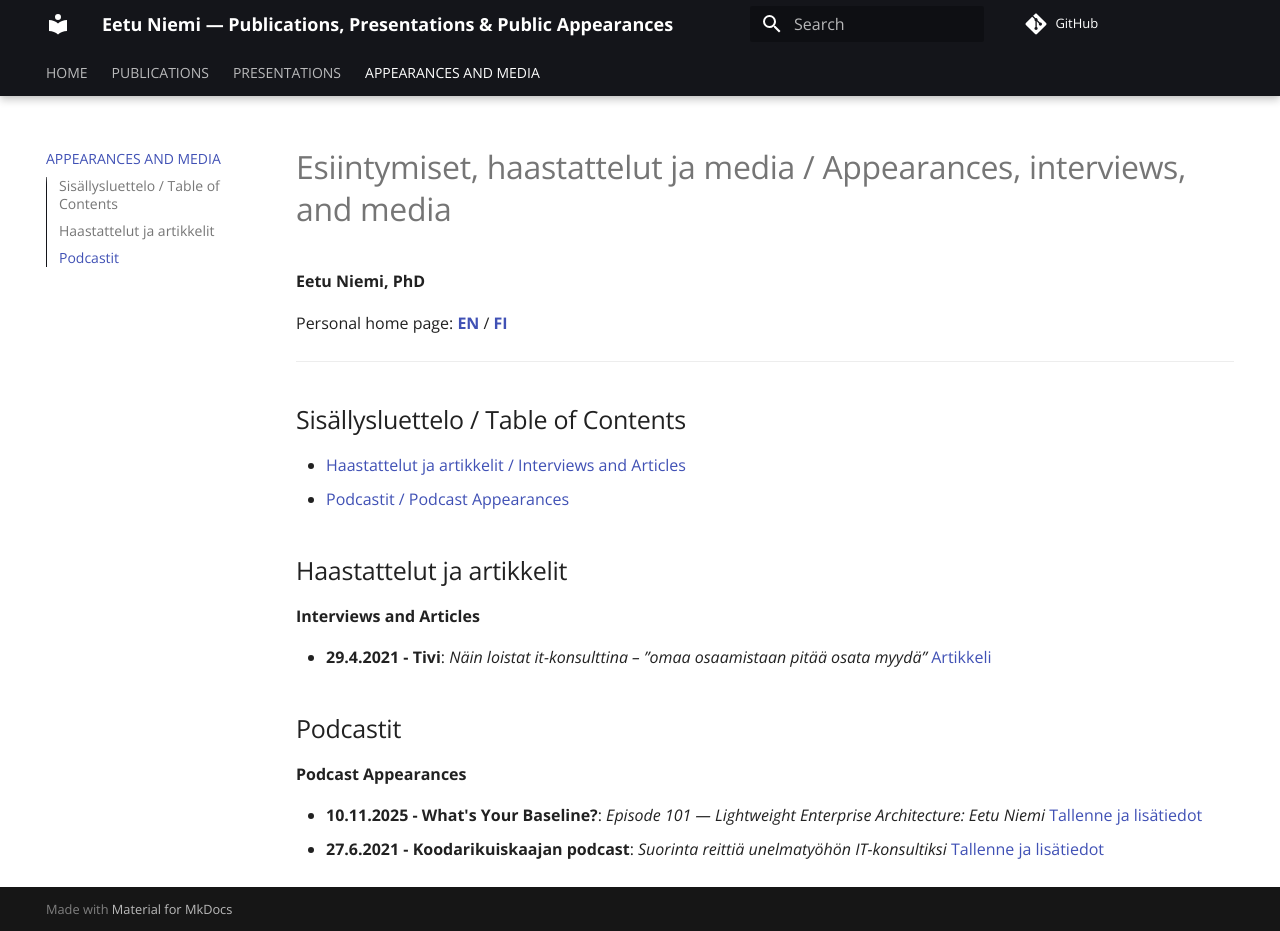
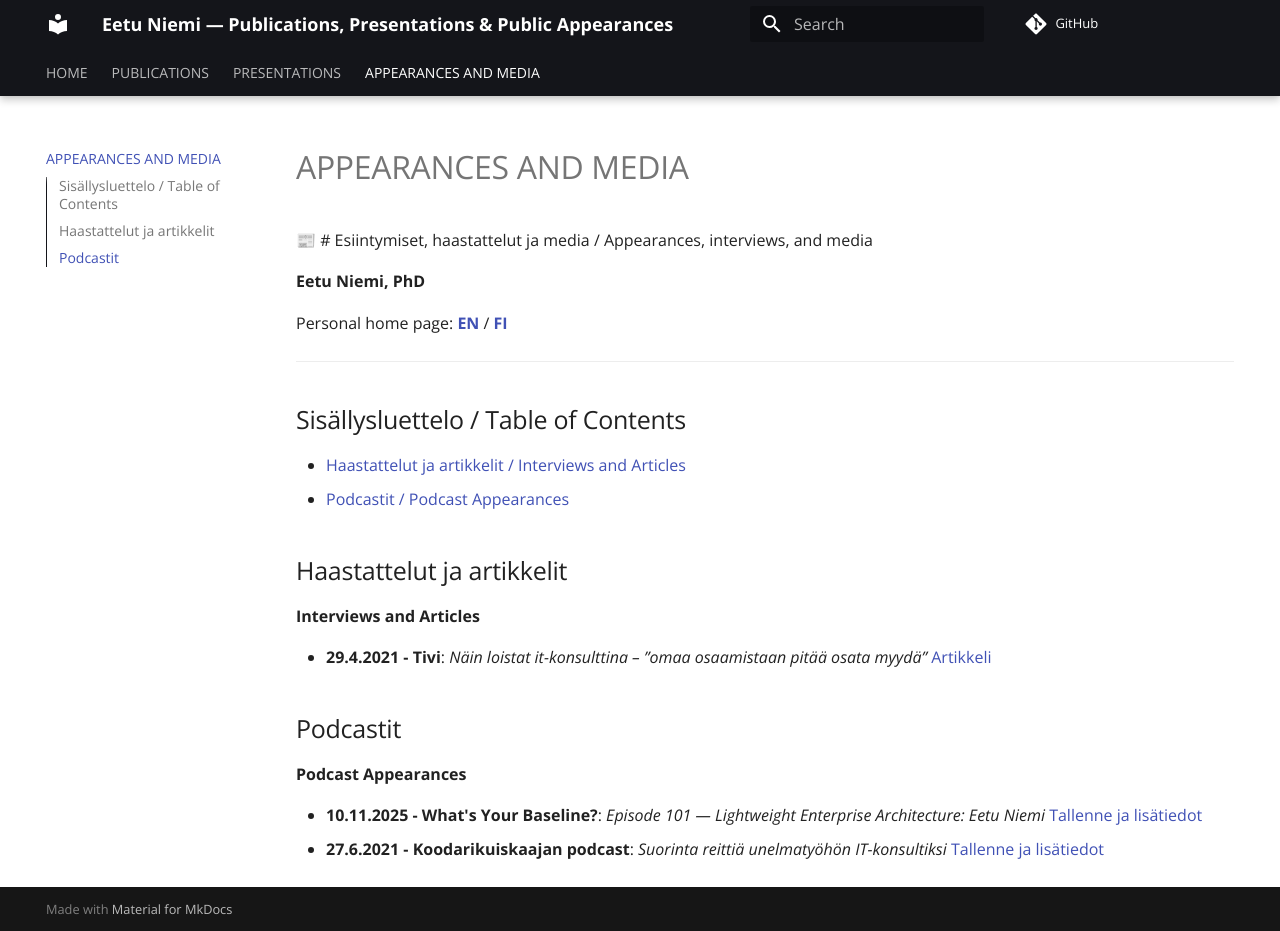
Before and after one commit to eetuniemiphd/eetuniemi, an MkDocs documentation site: the page built from docs/appearances-media-eetu-niemi.md, in a window 1280 px wide and 931 px high. Built offline with MkDocs 1.6.1 and Material for MkDocs 9.7.7, drawn with Linux system fonts in a browser that asks for light colours; comment, search, counter and statistics services are not loaded.

Commit message:
Update appearances-media-eetu-niemi.md

```diff
--- a/docs/appearances-media-eetu-niemi.md
+++ b/docs/appearances-media-eetu-niemi.md
@@ -1,4 +1,4 @@
-# Esiintymiset, haastattelut ja media / Appearances, interviews, and media
+📰 # Esiintymiset, haastattelut ja media / Appearances, interviews, and media
 
 **Eetu Niemi, PhD**
 
```
